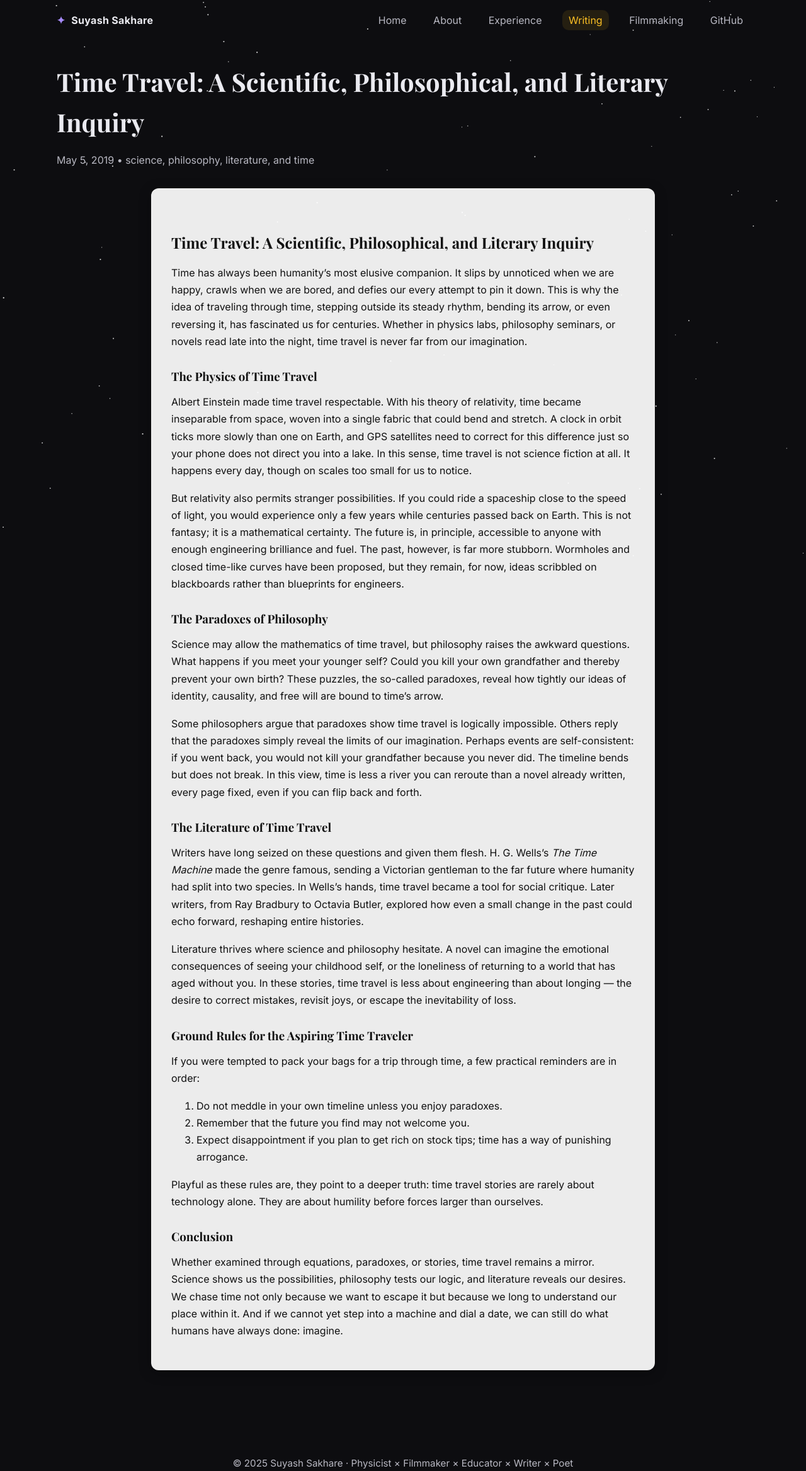
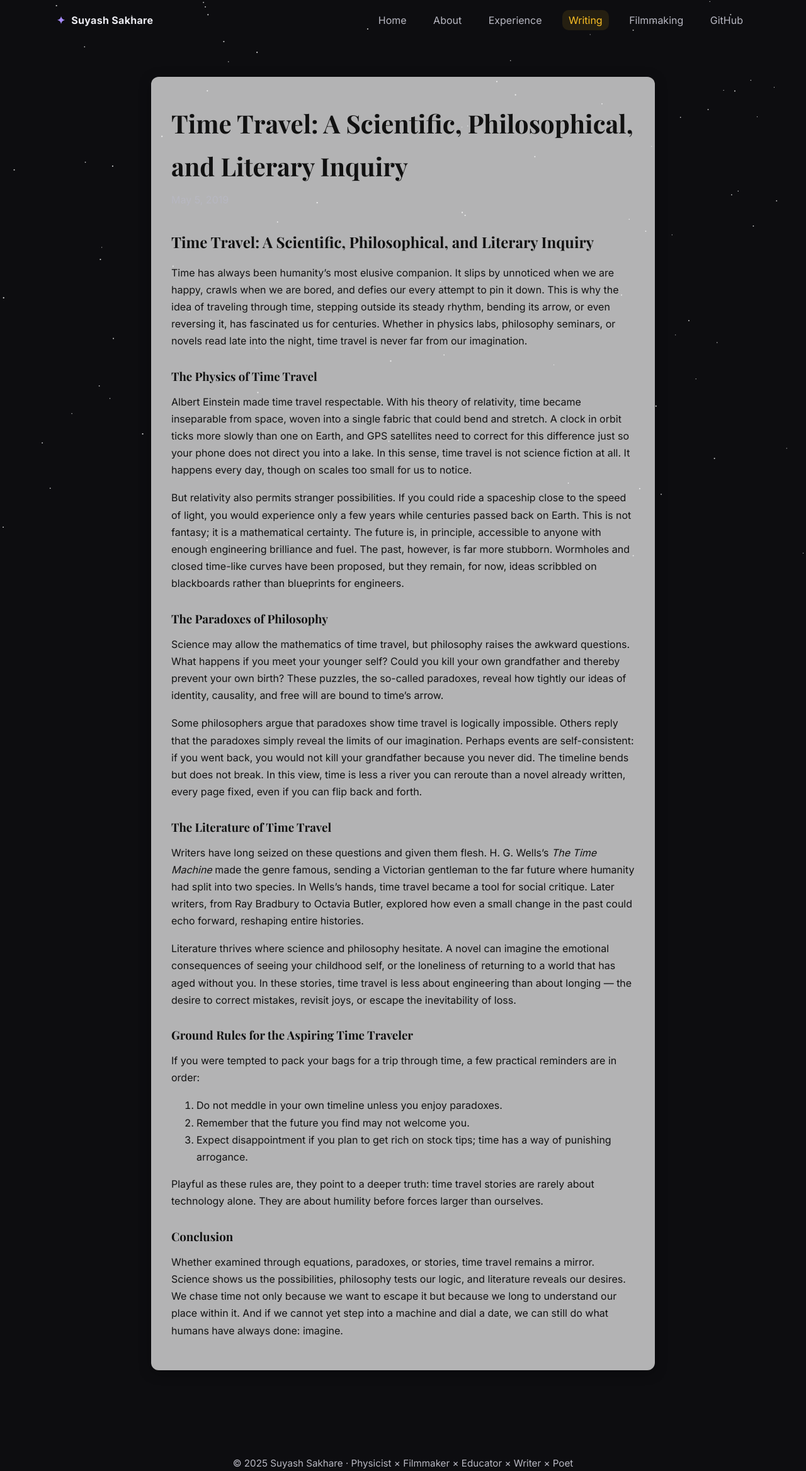
Before and after one commit to samsuy0304/samsuy0304.github.io, a Jekyll site: the page built from _posts/2019-05-05-time-travel-a-scientific-hilosophical-and-literary-inquiry.md, in a window 1280 px wide. Shown: the whole page at 63% size. Built offline with Jekyll 4.4.1, drawn with Linux system fonts in a browser that asks for light colours.

Commit message:
Post fixed

```diff
--- a/_layouts/post.html
+++ b/_layouts/post.html
@@ -1,15 +1,19 @@
 ---
 layout: default
 ---
+
 <article class="post">
-  <header class="post-header">
-    <h1 class="post-title">{{ page.title }}</h1>
-    <p class="post-meta">
-      {% if page.date %}<time datetime="{{ page.date | date_to_xmlschema }}">{{ page.date | date: "%B %e, %Y" }}</time>{% endif %}
-      {% if page.tags and page.tags.size > 0 %} • <span class="tags">{{ page.tags | array_to_sentence_string }}</span>{% endif %}
-    </p>
-  </header>
   <div class="post-body">
+    <header class="post-header">
+      <h1 class="post-title">{{ page.title }}</h1>
+      <p class="post-meta">
+        {% if page.date %}
+          <time datetime="{{ page.date | date_to_xmlschema }}">
+            {{ page.date | date: "%B %e, %Y" }}
+          </time>
+        {% endif %}
+      </p>
+    </header>
     {{ content }}
   </div>
 </article>
--- a/assets/style.css
+++ b/assets/style.css
@@ -111,22 +111,12 @@ body.landing #content{ padding-top: 8vh; padding-bottom: 10vh; }
   #bg { display:none; }
 }
 
-.page-body {
-  max-width: 800px;
-  margin: 2rem auto;
-  padding: 2rem;
-  background: rgba(255, 255, 255, 0.92); /* translucent white */
-  color: #111; /* dark text */
-  border-radius: 12px;
-  box-shadow: 0 4px 20px rgba(0, 0, 0, 0.3);
-  line-height: 1.7;
-}
 
 .post-body {
   max-width: 800px;
   margin: 2rem auto;
   padding: 2rem;
-  background: rgba(255, 255, 255, 0.92);
+  background: rgba(255, 255, 255, 0.685);
   color: #111;
   border-radius: 12px;
   box-shadow: 0 4px 20px rgba(0, 0, 0, 0.3);
```
Also changed, not shown: _experience/2024-07-01-cern-research.md (added, +11 -0 lines).
